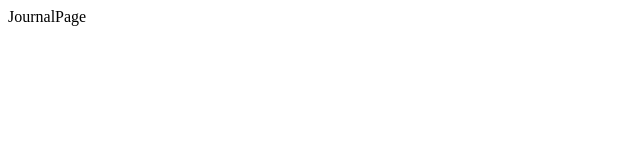
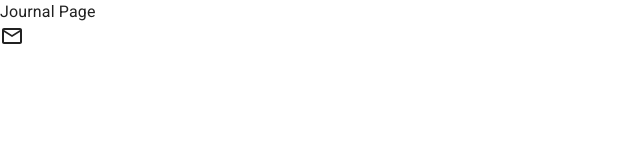
Before and after one commit to matiasagbenitez/journal-app, a React (Vite) app: page / in a window 1280 px wide. Shown: the top 160 px of the page, without its empty margins (0-640 px from the left). Built offline with nearby package versions, Linux system fonts and the light colour scheme.

Commit message:
configuración de MUI con Vite

```diff
--- a/index.html
+++ b/index.html
@@ -5,6 +5,10 @@
     <link rel="icon" type="image/svg+xml" href="/logo.png" />
     <meta name="viewport" content="width=device-width, initial-scale=1.0" />
     <title>JournalApp</title>
+    <link
+      rel="stylesheet"
+      href="https://fonts.googleapis.com/css?family=Roboto:300,400,500,700&display=swap"
+    />
   </head>
   <body>
     <div id="root"></div>
--- a/package.json
+++ b/package.json
@@ -9,6 +9,10 @@
     "preview": "vite preview"
   },
   "dependencies": {
+    "@emotion/react": "^11.10.6",
+    "@emotion/styled": "^11.10.6",
+    "@mui/icons-material": "^5.11.16",
+    "@mui/material": "^5.12.0",
     "localforage": "^1.10.0",
     "match-sorter": "^6.3.1",
     "react": "^18.2.0",
--- a/src/JournalApp.jsx
+++ b/src/JournalApp.jsx
@@ -1,10 +1,11 @@
 import React from "react";
 import { AppRouter } from "./router/AppRouter";
+import { AppTheme } from "./theme";
 
 export const JournalApp = () => {
   return (
-    <>
+    <AppTheme>
       <AppRouter />
-    </>
+    </AppTheme>
   );
 };
--- a/src/journal/pages/JournalPage.jsx
+++ b/src/journal/pages/JournalPage.jsx
@@ -1,5 +1,11 @@
+import { MailOutline } from "@mui/icons-material"
+import { Typography } from "@mui/material"
+
 export const JournalPage = () => {
   return (
-    <div>JournalPage</div>
+    <>
+    <Typography component="h1">Journal Page</Typography>
+    <MailOutline />
+    </>
   )
 }
--- /dev/null
+++ b/src/theme/AppTheme.jsx
@@ -0,0 +1,13 @@
+import { ThemeProvider } from "@emotion/react";
+import CssBaseline from "@mui/material/CssBaseline";
+import { purpleTheme } from "./purpleTheme";
+
+export const AppTheme = ({ children }) => {
+  return (
+    <ThemeProvider theme={purpleTheme}>
+      {/* CssBaseline kickstart an elegant, consistent, and simple baseline to build upon. */}
+      <CssBaseline />
+      {children}
+    </ThemeProvider>
+  );
+};
--- /dev/null
+++ b/src/theme/index.js
@@ -0,0 +1,2 @@
+export * from "./AppTheme";
+export * from "./purpleTheme";
--- /dev/null
+++ b/src/theme/purpleTheme.js
@@ -0,0 +1,16 @@
+import { createTheme } from "@mui/material";
+import { red } from "@mui/material/colors";
+
+export const purpleTheme = createTheme({
+    palette: {
+        primary: {
+            main: "#262254",
+        },
+        secondary: {
+            main: "#543884",
+        },
+        error: {
+            main: red.A400,
+        }
+    }
+});
```
Also changed, not shown: 1 other file (tests, documents, lock files or other folders).
